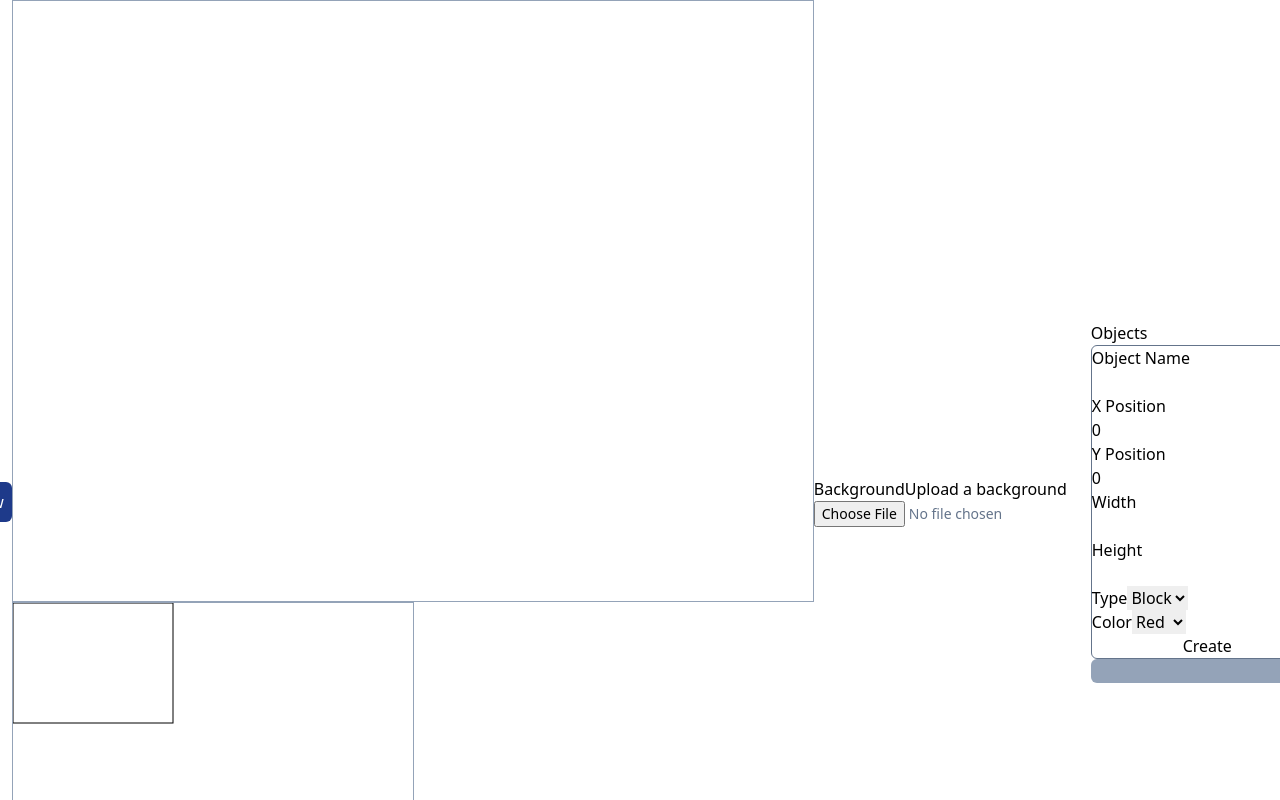
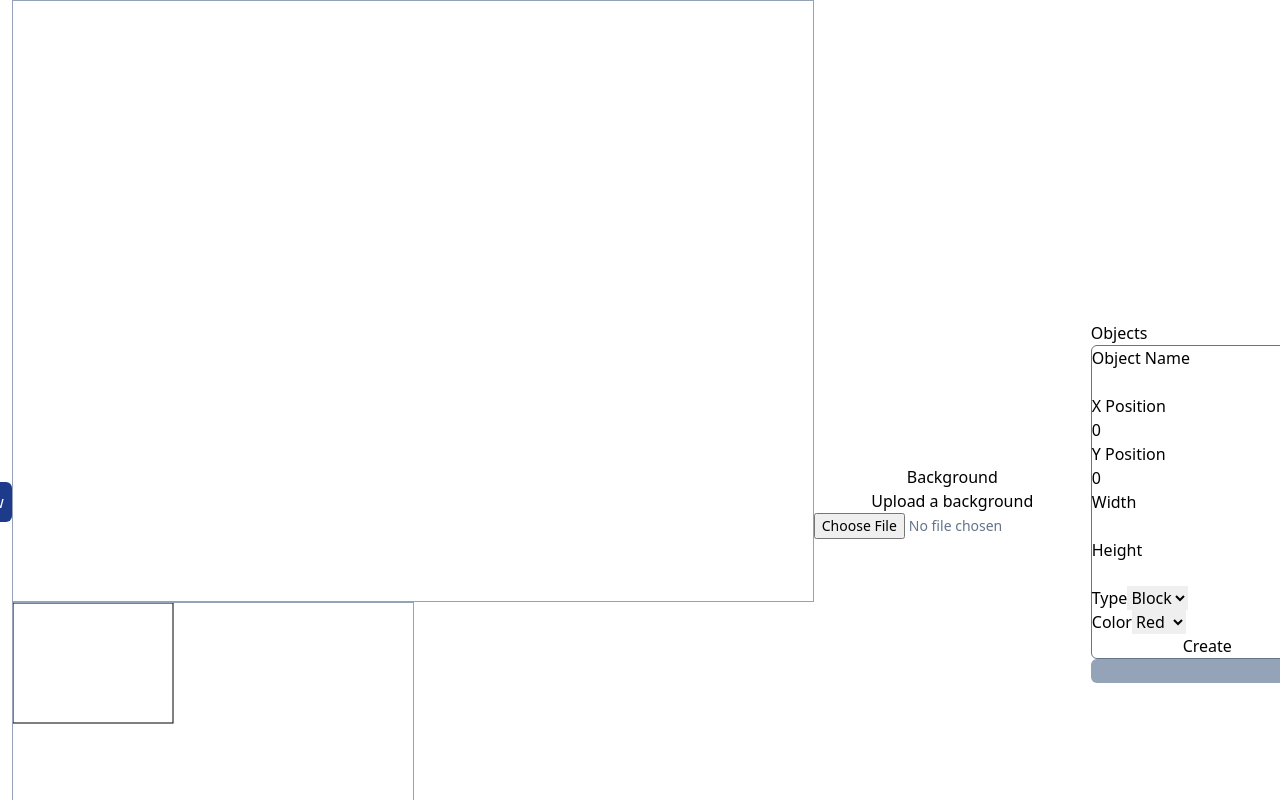
Before and after one commit to earacena/canvas-game-engine, a React (Create React App) app: page / in a window 1280 px wide. Shown: the top 800 px of the page. Built offline with nearby package versions, Linux system fonts and the light colour scheme.

Commit message:
Modify BackgroundObject component style

```diff
--- a/src/BackgroundObject.tsx
+++ b/src/BackgroundObject.tsx
@@ -8,10 +8,11 @@ type BackgroundObjectProps = {
 
 function BackgroundObject({ background, setBackground }: BackgroundObjectProps) {
   return (
-    <div>
+    <div className="flex flex-col items-center">
       Background
-      {background === null && 'Upload a background'}
-      {background !== null && `${background.id}`}
+      <span className="slate-500">
+        {background === null && 'Upload a background'}
+      </span>
       <BackgroundObjectForm
         setBackground={setBackground}
       />
```
